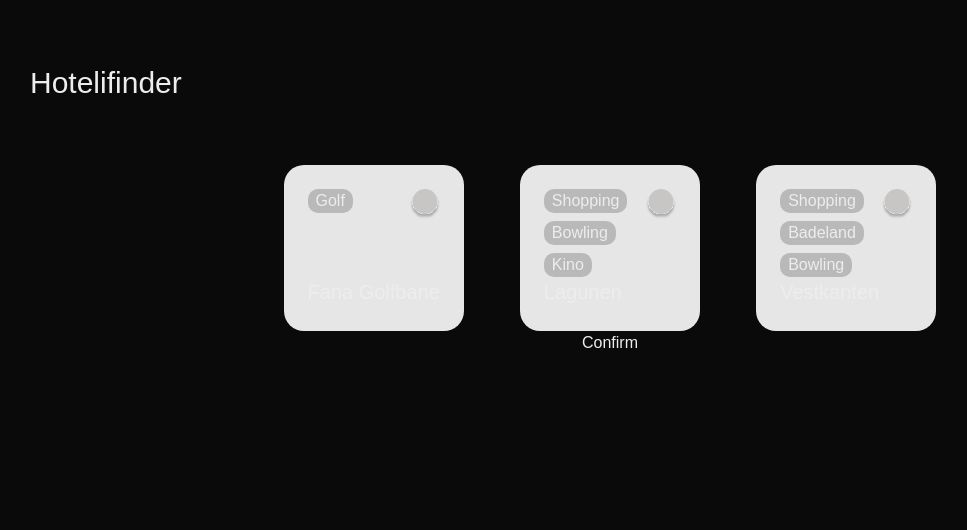
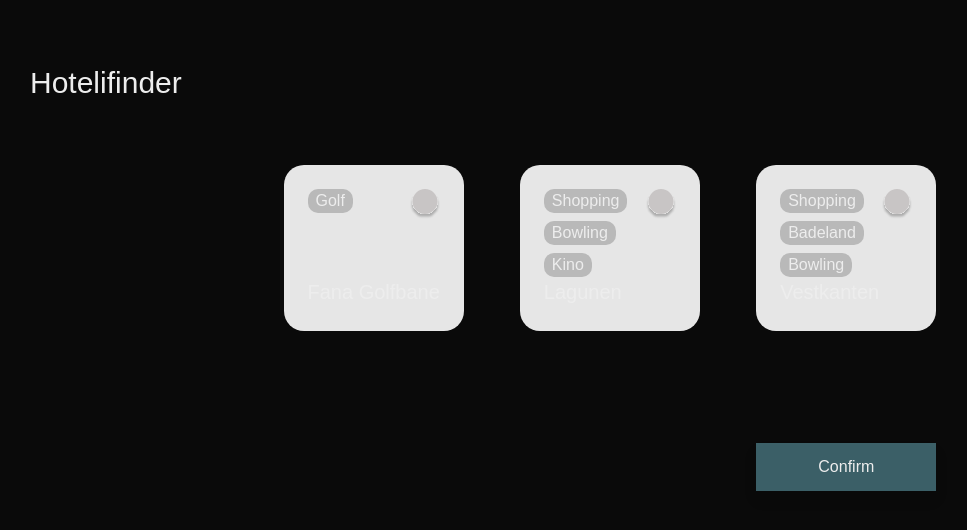
Before and after one commit to DAT251/Hotelifinder, a Next.js app in the folder frontend/: page /activity in a window 1280 px wide. Shown: the top 530 px of the page, without its empty margins (30-997 px from the left). Built offline with nearby package versions, Linux system fonts and the light colour scheme.

Commit message:
abstraction: activity pages receives json of venues

```diff
--- a/frontend/src/app/activity/page.tsx
+++ b/frontend/src/app/activity/page.tsx
@@ -1,6 +1,9 @@
+'use client';
+
 import Link from 'next/link';
 import { Activity } from '../components/activity';
 import { Header } from '../components/header';
+import venues from '../assets/venues.json';
 
 export default function ActivityPage() {
   return (
@@ -8,14 +11,17 @@ export default function ActivityPage() {
       <Header />
       <div className='flex flex-col items-center'>
         <div className='grid grid-cols-3 gap-14'>
-          <Activity name={'Fana Golfbane'} tags={['Golf']} />
-          <Activity name={'Lagunen'} tags={['Shopping', 'Bowling', 'Kino']} />
-          <Activity
-            name={'Vestkanten'}
-            tags={['Shopping', 'Badeland', 'Bowling']}
-          />
+          {venues.venues.map((venue, k) => (
+            <Activity key={k} name={venue.title} tags={venue.tags} />
+          ))}
+          <div className='col-span-3' />
+          <Link
+            className='col-start-3 bg-blue self-end text-center content-center rounded-[20] h-12 drop-shadow-xl'
+            href='/result'
+          >
+            Confirm
+          </Link>
         </div>
-        <Link href='/result'>Confirm</Link>
       </div>
     </div>
   );
--- /dev/null
+++ b/frontend/src/app/assets/venues.json
@@ -0,0 +1,7 @@
+{
+  "venues": [
+    { "title": "Fana Golfbane", "tags": ["Golf"] },
+    { "title": "Lagunen", "tags": ["Shopping", "Bowling", "Kino"] },
+    { "title": "Vestkanten", "tags": ["Shopping", "Badeland", "Bowling"] }
+  ]
+}
--- a/frontend/src/app/globals.css
+++ b/frontend/src/app/globals.css
@@ -21,6 +21,7 @@ body {
 @theme {
   --color-dark-grey: #b9b9b9;
   --color-light-grey: #e6e6e6;
+  --color-blue: #88e1f566;
 }
 
 h1 {
```
